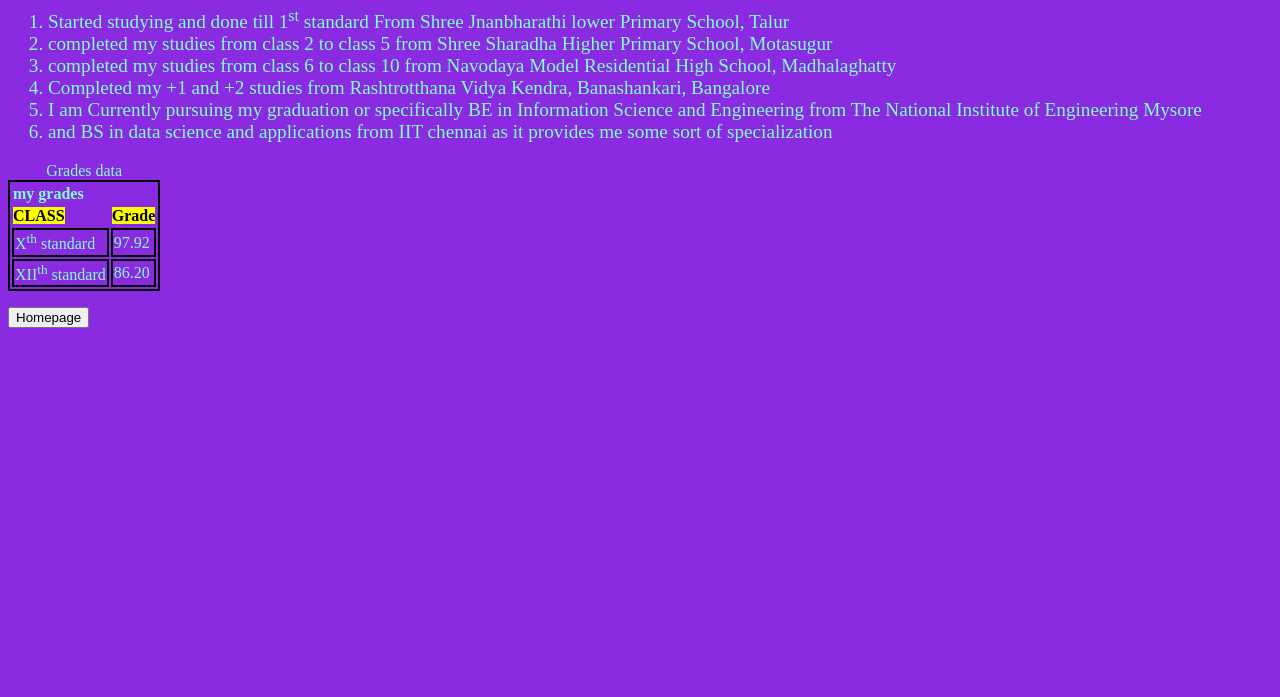
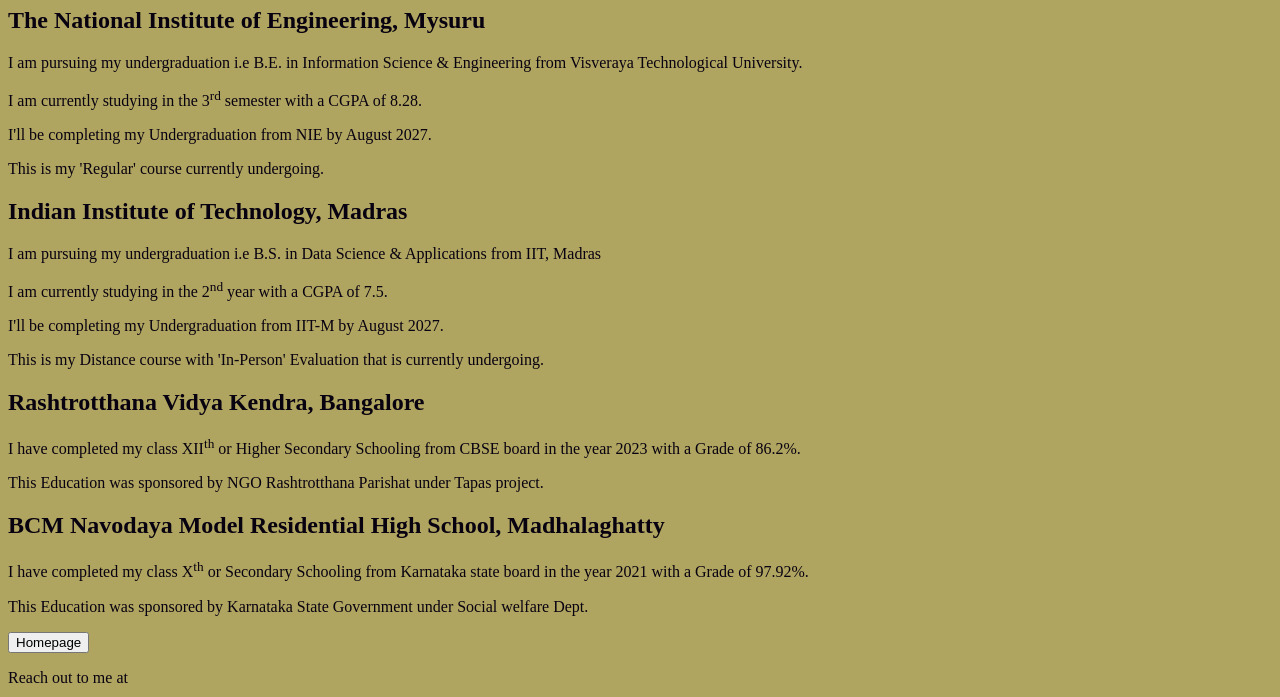
Before and after one commit to PMANOHARAREDDY/My-Basic-Portfolio, a plain HTML site: page education.html in a window 1280 px wide. Shown: the part 73-770 px from the top of the page. Drawn offline with Linux system fonts and the light colour scheme.

Commit message:
Changed Homepage and Education Page

```diff
--- a/Experience.html
+++ b/Experience.html
@@ -4,7 +4,7 @@
     <meta charset="UTF-8">
     <meta name="viewport" content="width=device-width, initial-scale=1.0">
     <title>Experience Section</title>
-    <link rel="icon" href="/IITM LOGO.jpg">
+    <link rel="icon" href="manohar.jpg">
 
 </head>
 <body style="text-align: center; background-image: url('/background-image.png');background-size: cover;">
--- a/education.html
+++ b/education.html
@@ -3,69 +3,50 @@
 <head>
     <meta charset="UTF-8">
     <meta name="viewport" content="width=device-width, initial-scale=1.0">
-    <title>Education Details</title>
-    <link rel="icon" href="/IITM LOGO.jpg">
+    <title>P MANOHARA REDDY</title>
+    <link rel="icon" href="x-icon.png">
+</head>
+<body style="background-color:rgb(176, 165, 96); color: rgb(7, 1, 16);text-align:left;">
+    <h1><u>Education</u></h1>
 
-</head>
-<body style="background-color:blueviolet; color: aquamarine;text-align:left;">
-    <h1 style="color:blue"> Hey HI, Welcome to Education Section</h1>
+    <h2>The National Institute of Engineering, Mysuru</h2>
+    <p>I am pursuing my undergraduation i.e B.E. in Information Science & Engineering from Visveraya Technological University.</p>
+    <p>I am currently studying in the 3<sup>rd</sup> semester with a CGPA of 8.28.</p>
+    <p>I'll be completing my Undergraduation from NIE by August 2027.</p>
+    <p>This is my 'Regular' course currently undergoing.</p>
 
-    <big>
-    <ol>
-    <li> Started studying and done till 1<sup>st</sup> standard From Shree Jnanbharathi lower Primary School, Talur </li>
-    <li>completed my studies from class 2 to class 5 from Shree Sharadha Higher Primary School, Motasugur</li>
-    <li>completed my studies from class 6 to class 10 from Navodaya Model Residential High School, Madhalaghatty </li>
-    <li>Completed my +1 and +2 studies from Rashtrotthana Vidya Kendra, Banashankari, Bangalore</li>
-    <li>I am Currently pursuing my graduation or specifically BE in Information Science and Engineering from The National Institute of Engineering Mysore</li>
-    <li>and BS in data science and applications from IIT chennai as it provides me some sort of specialization</li>
-    </ol>
-    </big>
-    <p>
-        <style>
-            td {border: 2px solid black}
-        </style>
-        <table style="border: 2px solid black;margin:0%">
-            <thead>
-            <caption>Grades data</caption>
-            <tr>
-                <th colspan="2">
-                    my grades
-                </th>
-            </tr>
-            <tr>
-                <th>
-                    <mark>CLASS</mark>
-                </th>
-                <th>
-                    <mark>Grade</mark>
-                </th>
-            </tr>
-            </thead>
-            <tbody>
-            <tr>
-                <td>
-                    X<sup>th</sup> standard
-                </td>
-                <td>
-                    97.92
-                </td>
-            </tr>
-            <tr>
-                <td>
-                    XII<sup>th</sup> standard
-                </td>
-                <td>
-                    86.20
-                </td>
-            </tr>
-            </tbody>
-        </table>
-    </p>
+    <h2>Indian Institute of Technology, Madras</h2>
+    <p>I am pursuing my undergraduation i.e B.S. in Data Science & Applications from IIT, Madras</p>
+    <p>I am currently studying in the 2<sup>nd</sup> year with a CGPA of 7.5.</p>
+    <p>I'll be completing my Undergraduation from IIT-M by August 2027.</p>
+    <p>This is my Distance course with 'In-Person' Evaluation that is currently undergoing.</p>
+
+    <h2>Rashtrotthana Vidya Kendra, Bangalore</h2>
+    <p>I have completed my class XII<sup>th</sup> or Higher Secondary Schooling from CBSE board in the year 2023 with a Grade of 86.2%.</p>
+    <p>This Education was sponsored by NGO Rashtrotthana Parishat under Tapas project.</p>
+
+    <h2>BCM Navodaya Model Residential High School, Madhalaghatty</h2>
+    <p>I have completed my class X<sup>th</sup> or Secondary Schooling from Karnataka state board in the year 2021 with a Grade of 97.92%.</p>
+    <p>This Education was sponsored by Karnataka State Government under Social welfare Dept.</p>
     <p>
         <button onclick="document.location='/index.html'">Homepage</button>
-
     </p>
 
-
+    <footer>
+        <p>Reach out to me at</p>
+        <p>
+            <a href="https://github.com/PMANOHARAREDDY" target="_blank" ><img src="github.png" alt="github logo" height="50px"></a>
+            <a href="https://vercel.com/pmanoharareddys-projects" target="_blank"><img src="vercel.jpg" alt="Vercel Logo" height="50px"></a>
+            <a href="https://www.linkedin.com/in/p-manohara-reddy-704677272" target="_blank"><img src="Logo Linkedin.png" alt="Linked in logo" height="50px"></a>
+            <a href="mailto:manoharareddyp97@gmail.com" target="_blank"><img src="gmail.png" alt="Gmail logo" height="50px" ></a>
+            <a href="https://www.threads.net/@p_murali_manohara_reddy" target="_blank"> <img src="threads.jpg" alt="Threads Logo" height="50px"></a>
+            <a href="https://www.instagram.com/p_murali_manohara_reddy/" target="_blank"><img src="/insta_logo.jpg" alt="instagram logo" height="50px"></a>
+            <a href="https://www.facebook.com/profile.php?id=61552755638317" target="_blank"><img src="/fb_logo.jpg" alt="facebook logo" height="50px"></a>
+        </p>
+        <p id="demo"></p>
+        <script>
+            document.getElementById("demo").innerHTML = Date()
+        </script>
+    </footer>
 </body>
 </html>
```
Also changed, not shown: Projects.html (+4 -7 lines), index.html (+35 -68 lines), Logo Linkedin.png (added), background-image.png (deleted), github.png (added), gmail.png (added), manohar.jpg (deleted), profile.png (added), threads.jpg (added), vercel.jpg (added), x-icon.png (added).
